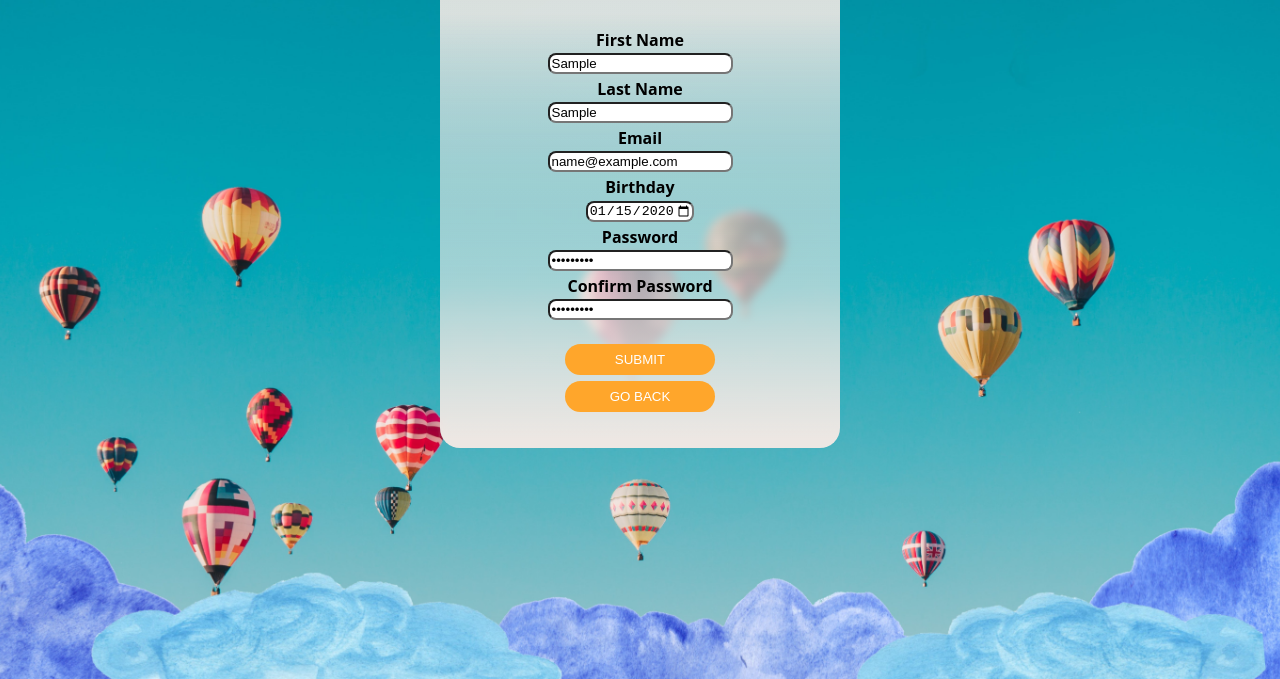
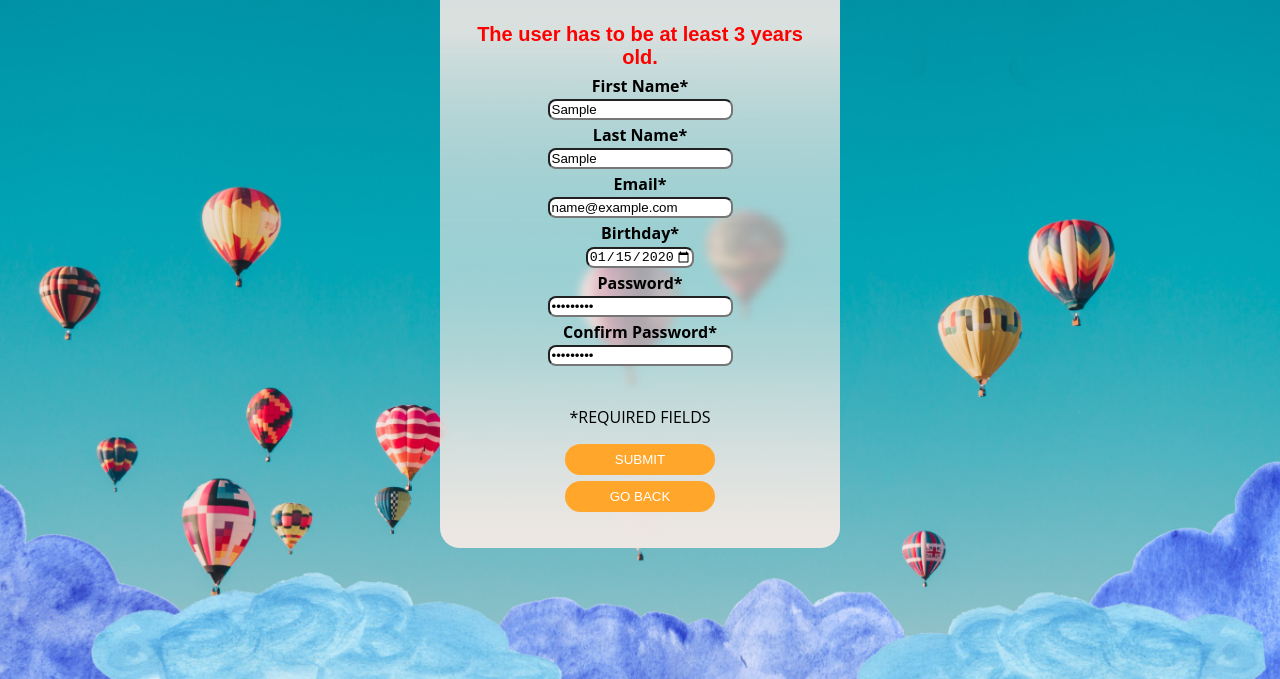
Before and after one commit to RamilGaripov/2800-202210-BBY17, a website: page app/html/register.html in a window 1280 px wide. Both pictures are taken after typing "Sample", "Sample", "name@example.com", "2020-01-15", "Sample123", "Sample123" into the empty fields and a click on the button "SUBMIT". Shown: the part 121-800 px from the top of the page. Drawn offline with Linux system fonts and the light colour scheme; no server answers.

Commit message:
Minor bug fixes and improved registration form validation

```diff
--- a/app/html/register.html
+++ b/app/html/register.html
@@ -23,37 +23,38 @@
         <p id="errorMsg"></p>
 
         <div class="form-group">
-            <label for="firstName">First Name</label><br>
+            <label for="firstName">First Name*</label><br>
             <input type="text" class="form-control" id="firstName" name="firstName" placeholder="Jamie">
         </div>
 
         <div class="form-group">
-            <label for="lastName">Last Name</label><br>
+            <label for="lastName">Last Name*</label><br>
             <input type="text" class="form-control" id="lastName" name="lastName" placeholder="Smith">
         </div>
 
         <div class="form-group">
-            <label for="email">Email</label><br>
+            <label for="email">Email*</label><br>
             <input type="email" class="form-control" id="email" name="email" placeholder="your@email.com">
         </div>
 
 
         <div class="form-group">
-            <label for="birthday">Birthday</label><br>
+            <label for="birthday">Birthday*</label><br>
             <input type="date" class="form-control" id="birthday" name="birthday" min="1900-01-01" max="2020-01-01">
         </div>
 
         <div class="form-group">
-            <label for="password">Password</label><br>
+            <label for="password">Password*</label><br>
             <input type="password" class="form-control" id="password" name="password" placeholder="*********">
         </div>
 
 
         <div class="form-group">
-            <label for="passwordConfirm">Confirm Password</label><br>
+            <label for="passwordConfirm">Confirm Password*</label><br>
             <input type="password" class="form-control" id="passwordConfirm" name="passwordConfirm">
         </div>
         <br>
+        <p>*REQUIRED FIELDS</p>
         <button type="submit" id = "submit" class="register">SUBMIT</button>
         <button type="submit" id = "go_back" class="register">GO BACK</button>
     </form>
--- a/public/js/admin.js
+++ b/public/js/admin.js
@@ -40,7 +40,6 @@ async function getAccounts() {
                         "</td></tr>");
                     // id_array.push(row)
                 }
-                console.log("DURING", str);
                 assignFunctionality();
 
             } else {
--- a/public/js/register.js
+++ b/public/js/register.js
@@ -10,6 +10,7 @@ const errorMsg = document.getElementById("errorMsg");
 document.querySelector("#submit").addEventListener("click", function (e) {
   var messages = [];
   console.log(messages);
+  console.log(dob.value);
   if (fName.value === "" || fName.value == null) {
     messages.push("First Name is required.");
   }
@@ -35,6 +36,14 @@ document.querySelector("#submit").addEventListener("click", function (e) {
 
   if (dob.value === "" || dob.value == null) {
     messages.push("Birthday is required.");
+  }
+
+  if (dob.value < "1900-01-01") {
+    messages.push("Please enter a valid date of birth.");
+  }
+
+  if (dob.value > "2019-06-01") {
+    messages.push("The user has to be at least 3 years old.");
   }
 
   if (pword.value.length < 6) {
```
Also changed, not shown: app/html/profile.html (+1 -1 lines), app/html/reward.html (+3 -3 lines).
